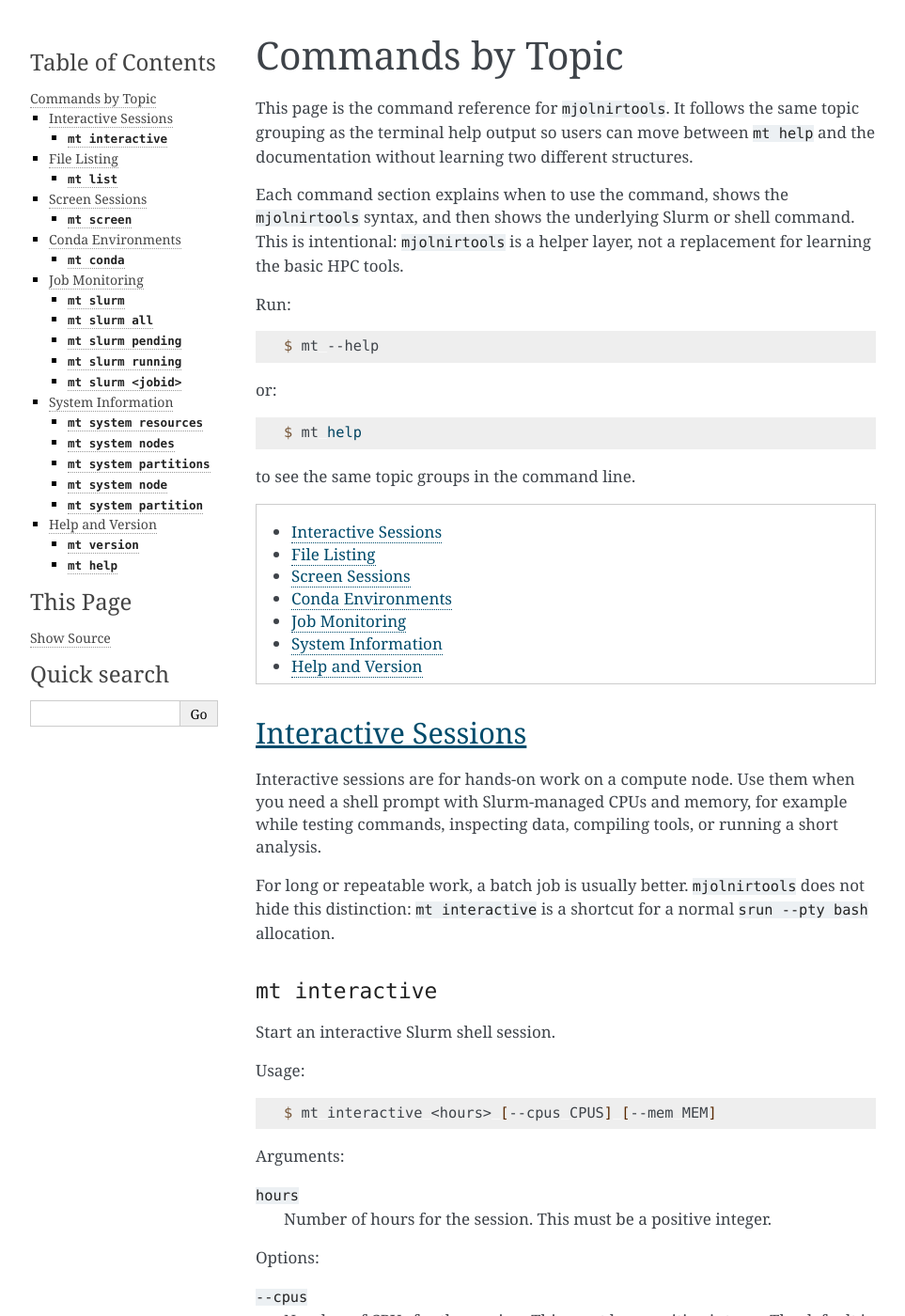
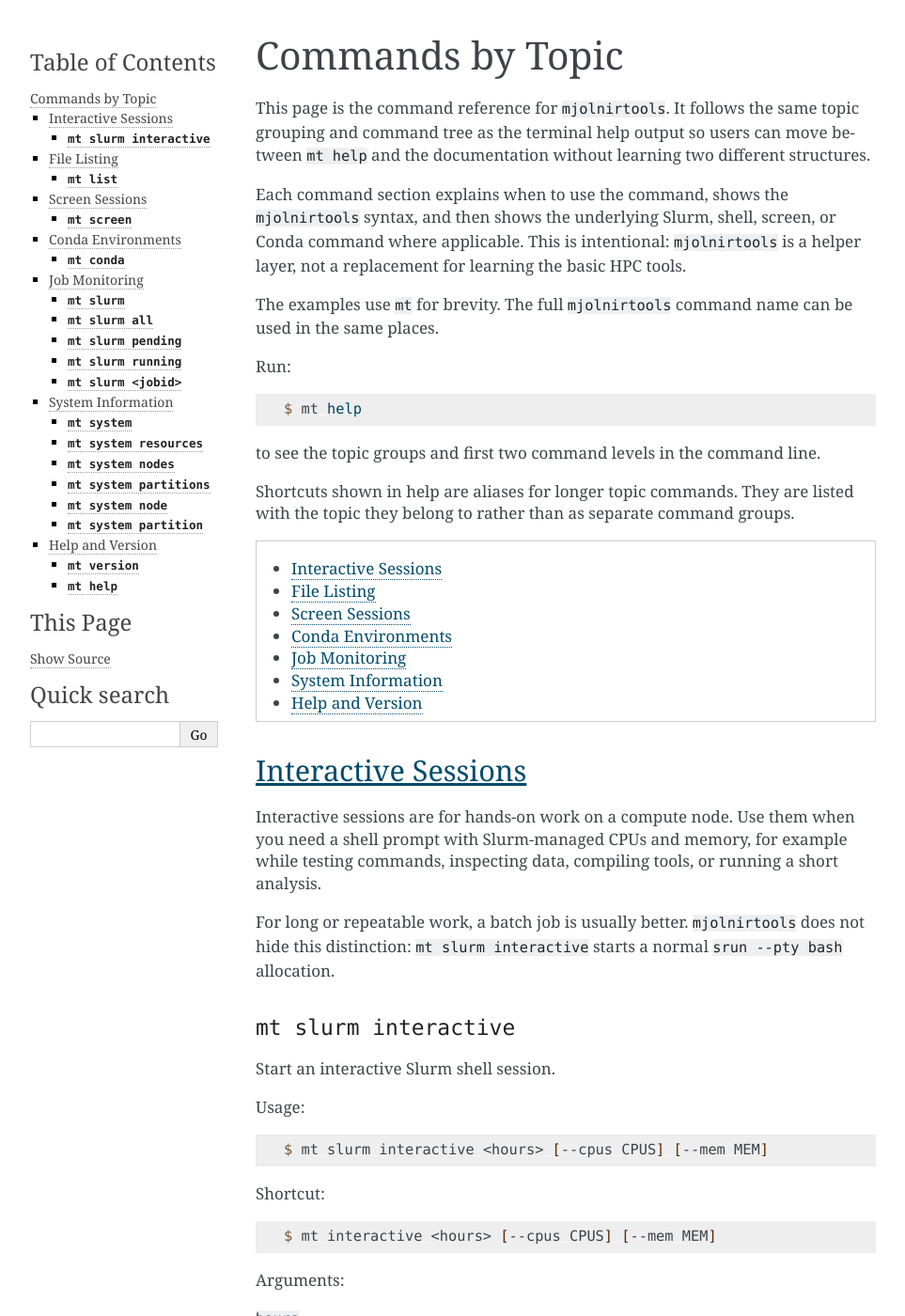
Before and after one commit to alberdilab/mjolnirtools, a Sphinx documentation site: the page built from docs/commands.rst, in a window 1280 px wide and 1400 px high. Shown: the whole window at 94% size, without its empty margins (148-1111 px from the left). Built offline with Sphinx 7.4.7, drawn with Linux system fonts in a browser that asks for light colours; some of the changed text lies outside the part shown.

```diff
--- a/docs/commands.rst
+++ b/docs/commands.rst
@@ -4,27 +4,28 @@ Commands by Topic
 =================
 
 This page is the command reference for ``mjolnirtools``. It follows the same
-topic grouping as the terminal help output so users can move between
-``mt help`` and the documentation without learning two different structures.
+topic grouping and command tree as the terminal help output so users can move
+between ``mt help`` and the documentation without learning two different
+structures.
 
 Each command section explains when to use the command, shows the
-``mjolnirtools`` syntax, and then shows the underlying Slurm or shell command.
-This is intentional: ``mjolnirtools`` is a helper layer, not a replacement for
-learning the basic HPC tools.
+``mjolnirtools`` syntax, and then shows the underlying Slurm, shell, screen, or
+Conda command where applicable. This is intentional: ``mjolnirtools`` is a
+helper layer, not a replacement for learning the basic HPC tools.
+
+The examples use ``mt`` for brevity. The full ``mjolnirtools`` command name can
+be used in the same places.
 
 Run:
 
 .. code-block:: console
 
-   $ mt --help
-
-or:
-
-.. code-block:: console
-
    $ mt help
 
-to see the same topic groups in the command line.
+to see the topic groups and first two command levels in the command line.
+
+Shortcuts shown in help are aliases for longer topic commands. They are listed
+with the topic they belong to rather than as separate command groups.
 
 .. contents::
    :local:
@@ -40,15 +41,21 @@ need a shell prompt with Slurm-managed CPUs and memory, for example while
 testing commands, inspecting data, compiling tools, or running a short analysis.
 
 For long or repeatable work, a batch job is usually better. ``mjolnirtools``
-does not hide this distinction: ``mt interactive`` is a shortcut for a normal
+does not hide this distinction: ``mt slurm interactive`` starts a normal
 ``srun --pty bash`` allocation.
 
-``mt interactive``
-~~~~~~~~~~~~~~~~~~
+``mt slurm interactive``
+~~~~~~~~~~~~~~~~~~~~~~~~
 
 Start an interactive Slurm shell session.
 
 Usage:
+
+.. code-block:: console
+
+   $ mt slurm interactive <hours> [--cpus CPUS] [--mem MEM]
+
+Shortcut:
 
 .. code-block:: console
 
@@ -79,8 +86,9 @@ Examples:
 
 .. code-block:: console
 
+   $ mt slurm interactive 4
+   $ mt slurm interactive 4 --cpus 8 --mem 16G
    $ mt interactive 4
-   $ mt interactive 4 --cpus 8 --mem 16G
 
 After the command starts, your shell is running inside the allocation. Type
 ``exit`` when you are finished so Slurm can release the resources.
@@ -156,7 +164,8 @@ or your laptop sleeps. This is useful for login-node shell work such as editing,
 monitoring, or keeping notes open.
 
 Screen is not a scheduler. A screen session does not grant compute resources by
-itself. Use ``mt interactive`` or a Slurm batch job for compute-heavy work.
+itself. Use ``mt slurm interactive`` or a Slurm batch job for compute-heavy
+work.
 
 ``mt screen``
 ~~~~~~~~~~~~~
@@ -361,6 +370,28 @@ These commands are snapshots. Scheduler state can change quickly as jobs start
 and finish, so use them as guidance rather than as a guarantee that resources
 will still be free when you submit a job.
 
+``mt system``
+~~~~~~~~~~~~~
+
+Show a short Rich overview of CPU, GPU, and memory usage and availability,
+followed by the most relevant system subcommands.
+
+Usage:
+
+.. code-block:: console
+
+   $ mt system
+
+The command runs:
+
+.. code-block:: console
+
+   $ scontrol show nodes
+
+Use this as the first stop when deciding whether the cluster has enough free
+resources for a new job, or when you need a reminder of the system inspection
+commands.
+
 ``mt system resources``
 ~~~~~~~~~~~~~~~~~~~~~~~
 
@@ -446,6 +477,12 @@ Usage:
 
    $ mt system node <nodename>
 
+Shortcut:
+
+.. code-block:: console
+
+   $ mt node <nodename>
+
 The command runs:
 
 .. code-block:: console
@@ -465,6 +502,12 @@ Usage:
 .. code-block:: console
 
    $ mt system partition <partitionname>
+
+Shortcut:
+
+.. code-block:: console
+
+   $ mt partition <partitionname>
 
 The command runs:
 
@@ -499,7 +542,8 @@ Usage:
 ``mt help``
 ~~~~~~~~~~~
 
-Show the main Rich/Typer help view, including command topic groups.
+Show the main Rich/Typer help view, including command topic groups and the
+first two command levels.
 
 Usage:
 
--- a/docs/development.rst
+++ b/docs/development.rst
@@ -24,7 +24,7 @@ Slurm command construction and execution helpers live in
 Command construction is separate from execution so tests can verify behavior
 without calling ``srun`` or ``squeue``.
 
-The CLI uses Typer and Rich so ``mt --help`` can display commands grouped by
+The CLI uses Typer and Rich so ``mt help`` can display commands grouped by
 topic in readable help panels.
 
 Running tests
--- a/pyproject.toml
+++ b/pyproject.toml
@@ -4,8 +4,8 @@ build-backend = "setuptools.build_meta"
 
 [project]
 name = "mjolnirtools"
-version = "1.0.1"
-description = "Beginner-friendly Slurm shortcuts for the Mjolnir HPC cluster"
+version = "1.0.2"
+description = "Beginner-friendly shortcuts for common Mjolnir HPC workflows"
 readme = "README.md"
 requires-python = ">=3.9"
 license = { text = "MIT" }
@@ -35,6 +35,7 @@ docs = [
 
 [project.scripts]
 mt = "mjolnirtools.cli:main"
+mjolnirtools = "mjolnirtools.cli:main"
 
 [tool.setuptools]
 package-dir = { "" = "src" }
```
Also changed, not shown: CHANGELOG.md (+17 -0 lines), README.md (+9 -7 lines), docs/concepts.rst (+4 -4 lines), docs/index.rst (+8 -7 lines), docs/installation.rst (+11 -6 lines), docs/quickstart.rst (+17 -5 lines), 3 other files.
